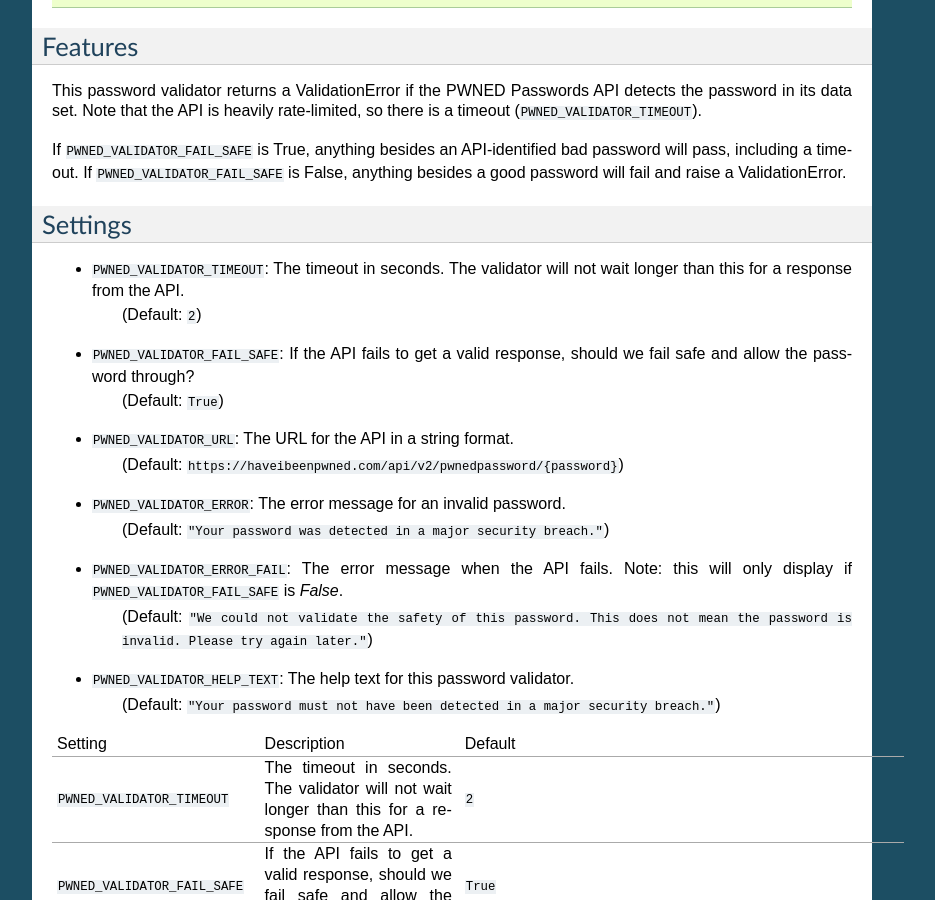
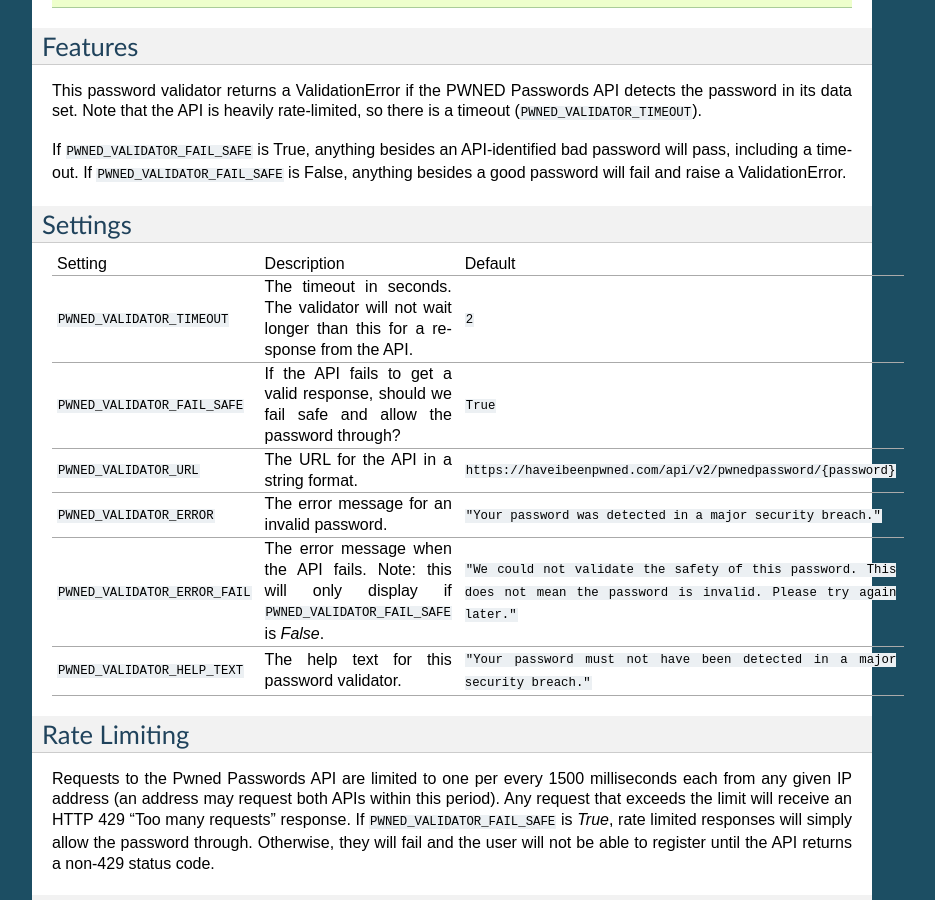
Before and after one commit to jamiecounsell/django-pwned-passwords, a Sphinx documentation site: the page built from docs/readme.rst, in a window 1280 px wide and 900 px high, scrolled down 807 px. Shown: the whole window, without its empty margins (198-1133 px from the left). Built offline with Sphinx 7.4.7, drawn with Linux system fonts in a browser that asks for light colours; some of the changed text lies outside the part shown.

Commit message:
update docs

```diff
--- a/README.rst
+++ b/README.rst
@@ -67,19 +67,6 @@ besides a good password will fail and raise a ValidationError.
 Settings
 --------
 
-* :code:`PWNED_VALIDATOR_TIMEOUT`: The timeout in seconds. The validator will not wait longer than this for a response from the API.
-    (Default: :code:`2`)
-* :code:`PWNED_VALIDATOR_FAIL_SAFE`: If the API fails to get a valid response, should we fail safe and allow the password through?
-    (Default: :code:`True`)
-* :code:`PWNED_VALIDATOR_URL`: The URL for the API in a string format.
-    (Default: :code:`https://haveibeenpwned.com/api/v2/pwnedpassword/{password}`)
-* :code:`PWNED_VALIDATOR_ERROR`: The error message for an invalid password.
-    (Default: :code:`"Your password was detected in a major security breach."`)
-* :code:`PWNED_VALIDATOR_ERROR_FAIL`: The error message when the API fails. Note: this will only display if :code:`PWNED_VALIDATOR_FAIL_SAFE` is `False`.
-    (Default: :code:`"We could not validate the safety of this password. This does not mean the password is invalid. Please try again later."`)
-* :code:`PWNED_VALIDATOR_HELP_TEXT`: The help text for this password validator.
-    (Default: :code:`"Your password must not have been detected in a major security breach."`)
-
 +------------------------------------+---------------------------------------------------------------------------------------------------------------------+----------------------------------------------------------------------------------------------------------------------------------+
 | Setting                            | Description                                                                                                         | Default                                                                                                                          |
 +------------------------------------+---------------------------------------------------------------------------------------------------------------------+----------------------------------------------------------------------------------------------------------------------------------+
--- a/docs/index.rst
+++ b/docs/index.rst
@@ -3,8 +3,8 @@
    You can adapt this file completely to your liking, but it should at least
    contain the root `toctree` directive.
 
-Welcome to django-pwned-passwords's documentation!
-=================================================================
+django-pwned-passwords
+======================
 
 Contents:
 
```
Also changed, not shown: other parts of docs/index.rst (+0 -1 lines), docs/installation.rst (+23 -5 lines), docs/usage.rst (deleted, +0 -26 lines).
